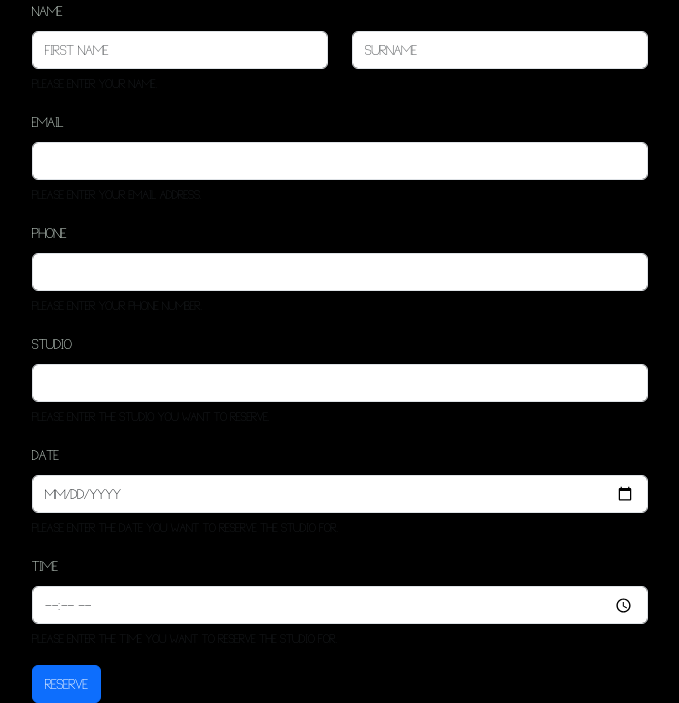
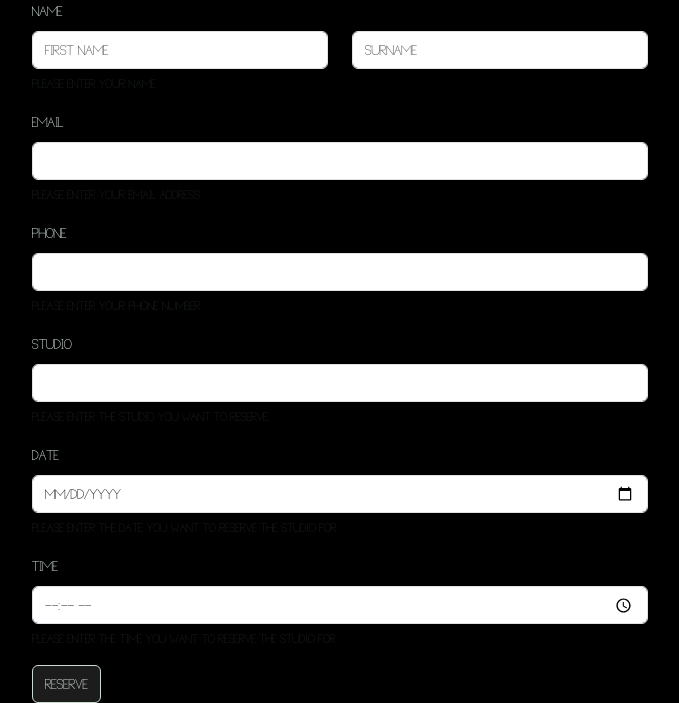
Before and after one commit to DataScientists04/findastudio_2024-10-27, a PHP site: page /reservation.html in a window 1280 px wide. Shown: the part 519-1222 px from the top of the page, without its empty margins (300-979 px from the left). Run offline with PHP 8.4, Linux system fonts and the light colour scheme; some libraries are stand-ins or nearby versions.

Commit message:
Update css file with button styles

```diff
--- a/css/findastudio.css
+++ b/css/findastudio.css
@@ -62,3 +62,15 @@ td, th {
   transform: scale(1.2);
 }
 /* click effect end */
+
+.btn-primary {
+  background-color: var(--project-color5);
+  color: var(--project-bg-color1);
+  border-color: var(--project-color1);
+}
+
+.btn-primary:hover {
+  background-color: var(--project-color1);
+  color: var(--project-bg-color);
+  border-color: var(--project-color2);
+}
```
